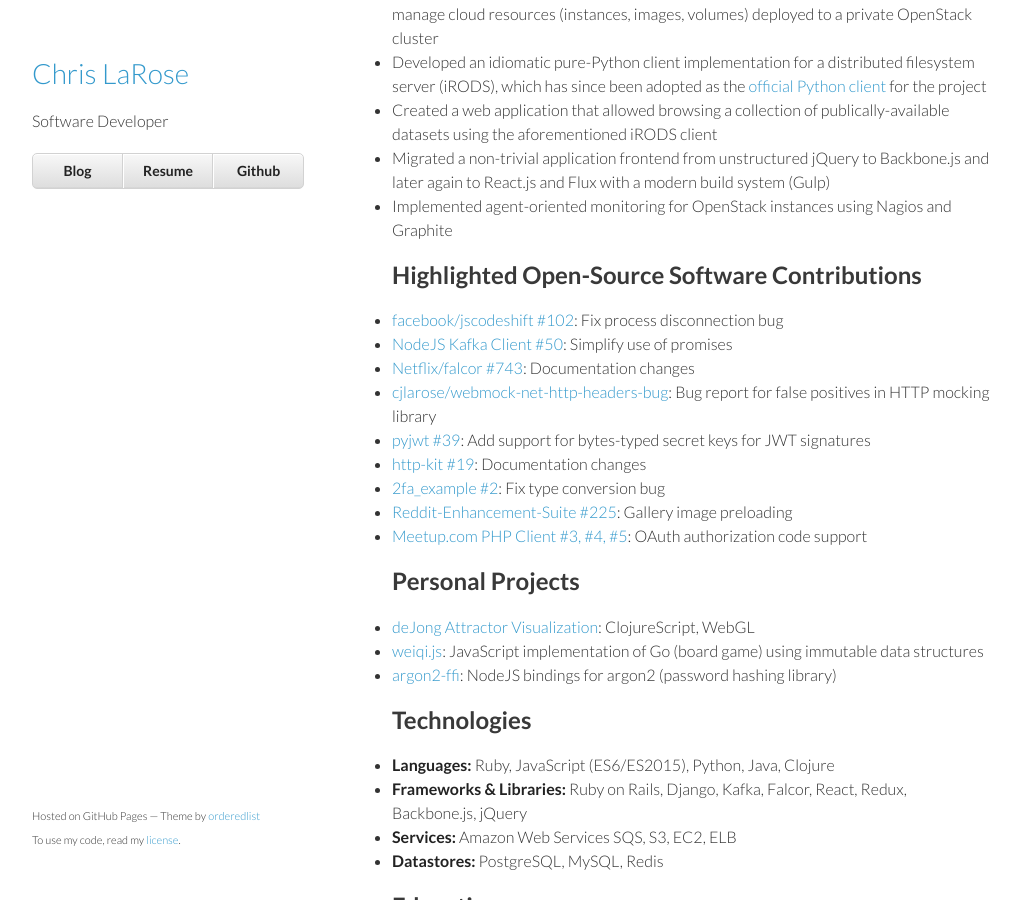
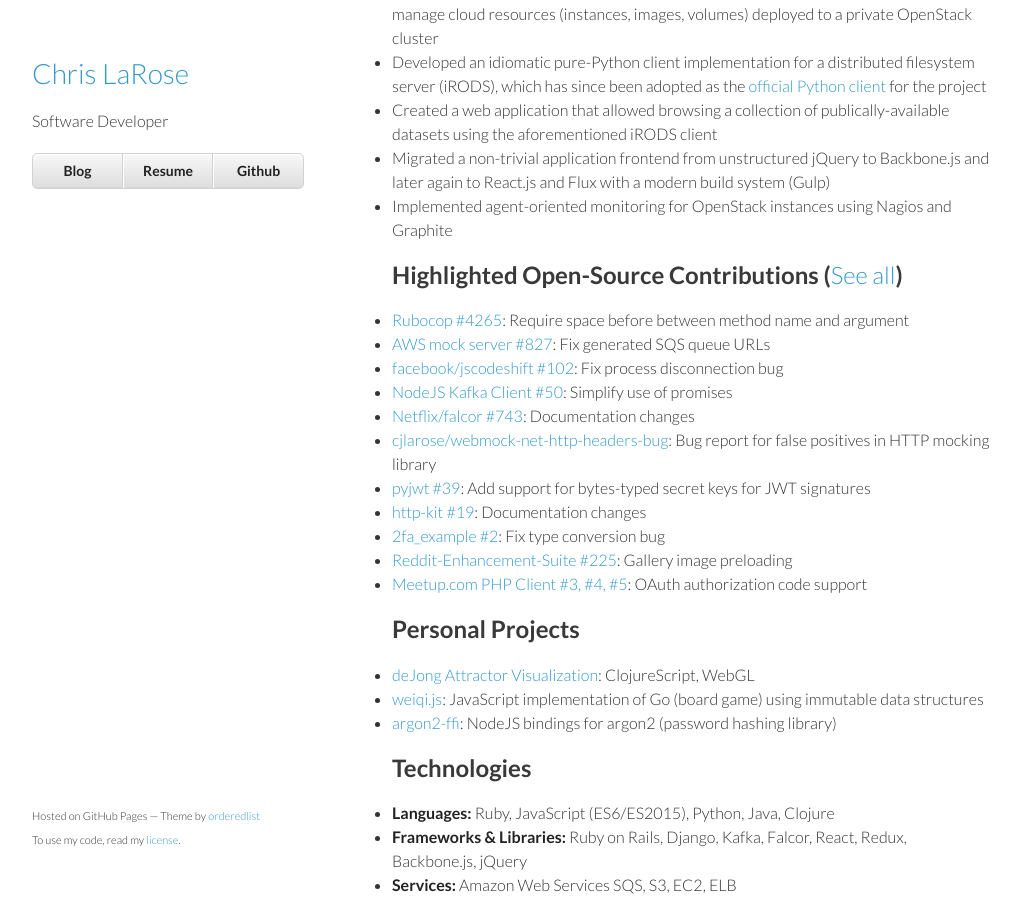
Before and after one commit to cjlarose/cjlarose.github.io, a Jekyll site: the page built from resume/index.html, in a window 1280 px wide and 900 px high, scrolled down 983 px. Shown: the whole window, without its empty margins (128-1149 px from the left). Built offline with Jekyll 4.4.1, drawn with Linux system fonts in a browser that asks for light colours; comment, search, counter and statistics services are not loaded.

Commit message:
Add additional open source contributions to resume

```diff
--- a/resume/index.html
+++ b/resume/index.html
@@ -57,8 +57,10 @@
 (520) 621-0011</p>
 {% endcomment %}
 
-<h2>Highlighted Open-Source Software Contributions</h2>
+<h2>Highlighted Open-Source Contributions (<a href="https://github.com/pulls?page=1&q=author%3Acjlarose+is%3Apublic+is%3Aclosed+-user%3Acjlarose&utf8=%E2%9C%93">See all</a>)</h2>
 <ul>
+  <li><a href="https://github.com/bbatsov/rubocop/pull/4265">Rubocop #4265</a>: Require space before between method name and argument</li>
+  <li><a href="https://github.com/spulec/moto/pull/827">AWS mock server #827</a>: Fix generated SQS queue URLs</li>
   <li><a href="https://github.com/facebook/jscodeshift/pull/102">facebook/jscodeshift #102</a>: Fix process disconnection bug</li>
   <li><a href="https://github.com/oleksiyk/kafka/pull/50">NodeJS Kafka Client #50</a>: Simplify use of promises</li>
   <li><a href="https://github.com/Netflix/falcor/pull/743">Netflix/falcor #743</a>: Documentation changes</li>
```
